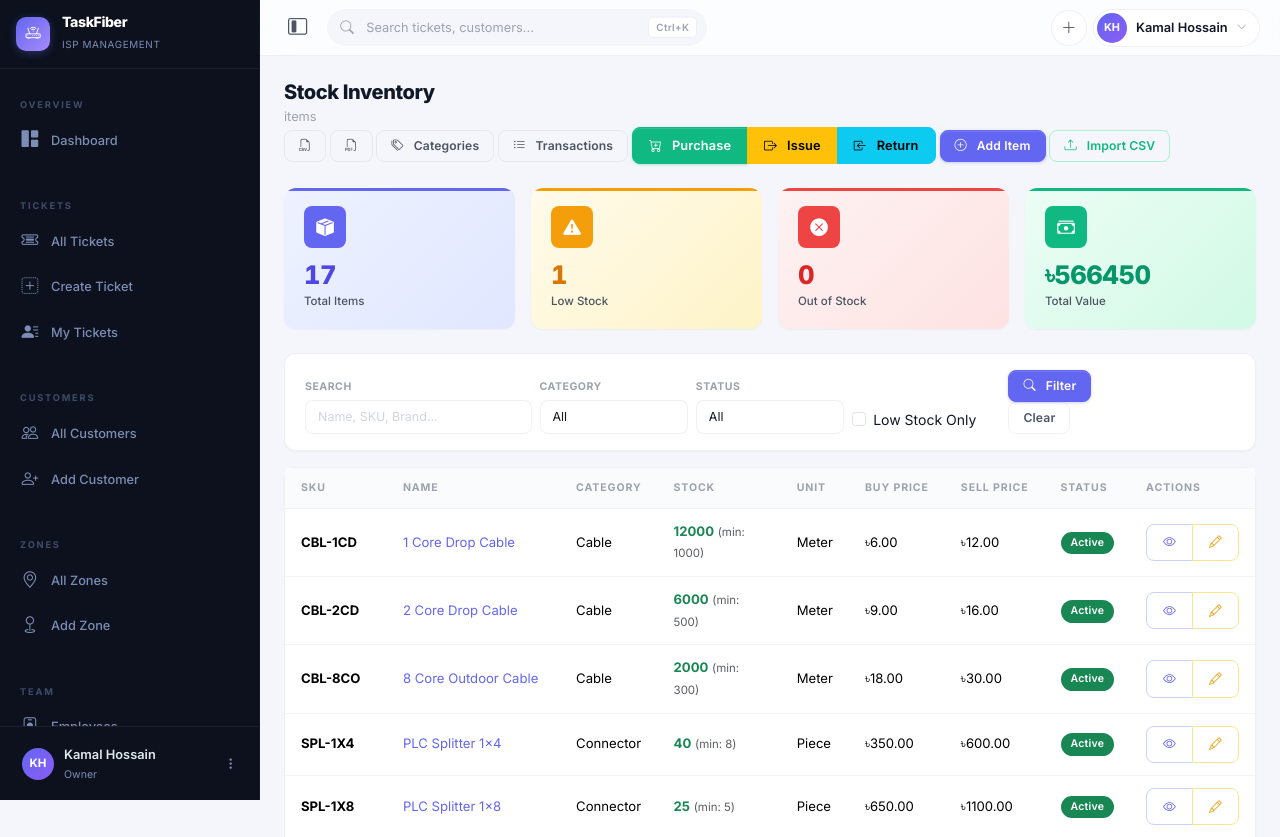
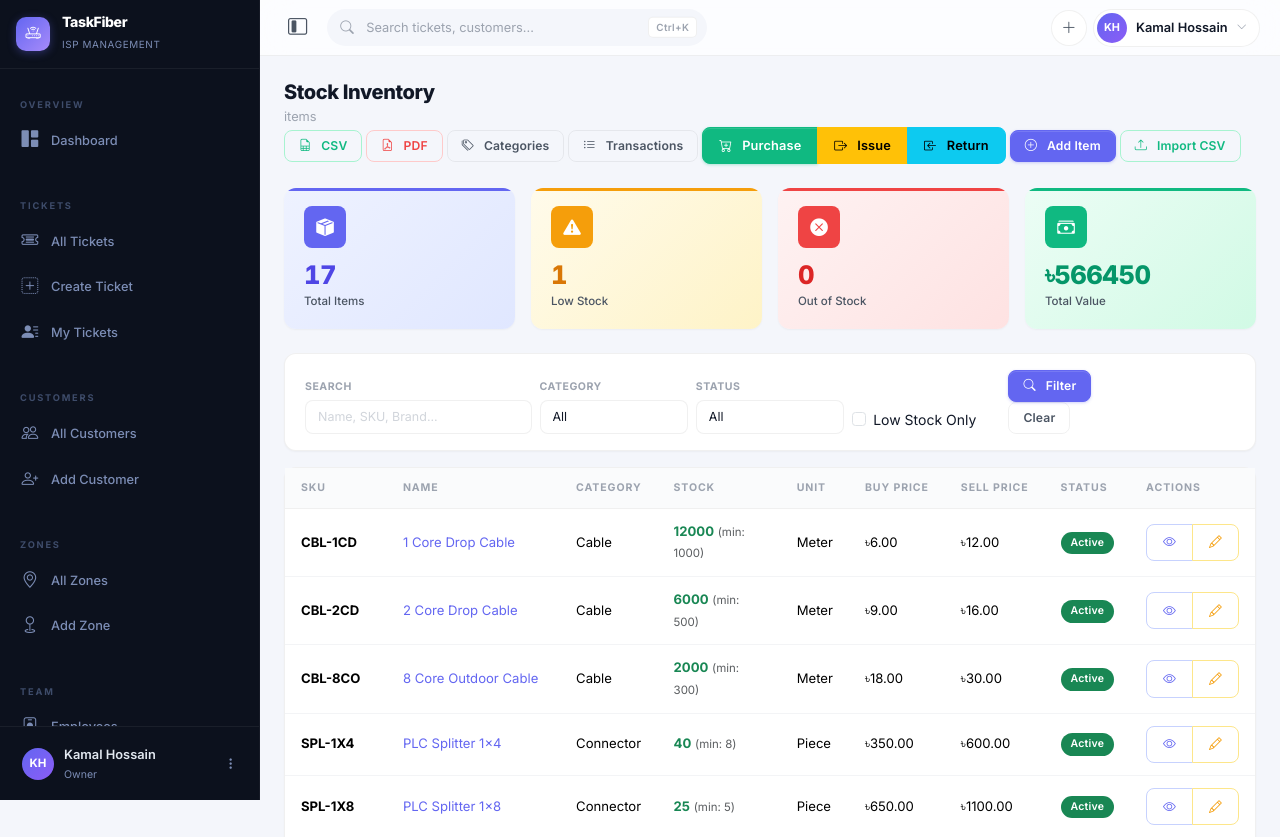
Before and after one commit to hasan-nazmul/taskfiber-temporary, a Django app: page /stock/ in a window 1280 px wide. Shown: the top 837 px of the page. Run offline with Django 5.2, Linux system fonts and the light colour scheme; a user stored in the database is signed in; data comes from the database, SQL or seed files in the repository; both versions use the stored data as it was after the commit.

Commit message:
did some optimizations-fix

```diff
--- a/config/settings.py
+++ b/config/settings.py
@@ -183,7 +183,7 @@ if not DEBUG:
 
     # Template caching in production
     TEMPLATES[0]['OPTIONS']['loaders'] = [
-        ('django.template.loaders.cached.CachedLoader', [
+        ('django.template.loaders.cached.Loader', [
             'django.template.loaders.filesystem.Loader',
             'django.template.loaders.app_directories.Loader',
         ]),
--- a/templates/stock/stock_list.html
+++ b/templates/stock/stock_list.html
@@ -8,11 +8,11 @@
         <div class="subtitle">{{ items.count }} items</div>
     </div>
     <div>
-        <a href="{% url 'stock_export_csv' %}?{{ request.GET.urlencode }}" class="btn btn-outline-secondary btn-sm" title="Export CSV">
-            <i class="bi bi-filetype-csv"></i>
+        <a href="{% url 'stock_export_csv' %}?{{ request.GET.urlencode }}" class="btn btn-outline-success btn-sm" title="Export CSV">
+            <i class="bi bi-file-earmark-spreadsheet me-1"></i>CSV
         </a>
-        <a href="{% url 'stock_export_pdf' %}?{{ request.GET.urlencode }}" class="btn btn-outline-secondary btn-sm" title="Export PDF">
-            <i class="bi bi-filetype-pdf"></i>
+        <a href="{% url 'stock_export_pdf' %}?{{ request.GET.urlencode }}" class="btn btn-outline-danger btn-sm" title="Export PDF">
+            <i class="bi bi-file-earmark-pdf me-1"></i>PDF
         </a>
         <a href="{% url 'stock_category_list' %}" class="btn btn-outline-secondary btn-sm">
             <i class="bi bi-tags me-1"></i>Categories
```
Also changed, not shown: templates/accounts/employee_list.html (+4 -4 lines), templates/schedule/schedule_view.html (+4 -4 lines), templates/tickets/ticket_list.html (+4 -4 lines), db.sqlite3.
